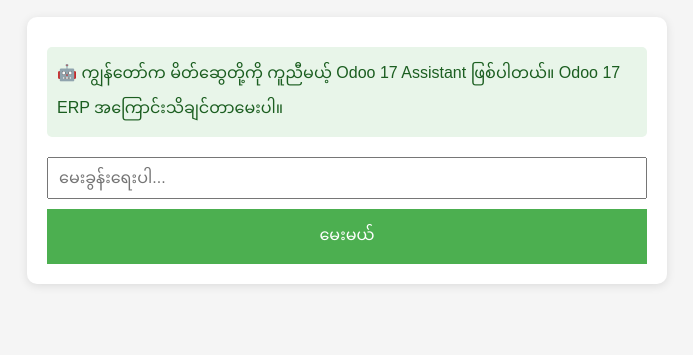
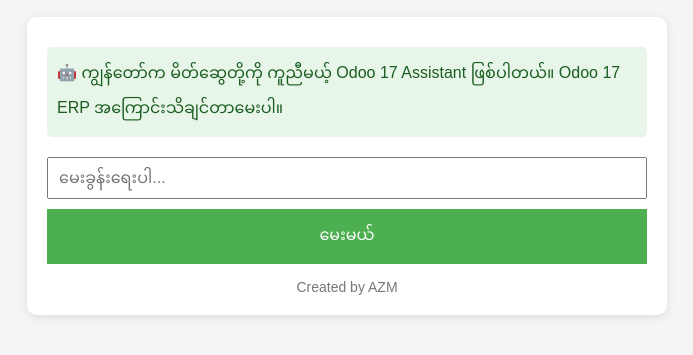
Before and after one commit to koazmin/MEEC-odoo-bot, a plain HTML site: page index.html in a window 1280 px wide. Shown: the part 97-452 px from the top of the page, without its empty margins (293-986 px from the left). Drawn offline with Linux system fonts and the light colour scheme.

Commit message:
Update index.html

```diff
--- a/index.html
+++ b/index.html
@@ -67,6 +67,13 @@
     #logo-container img {
       max-height: 60px;
     }
+
+    .footer {
+      text-align: center;
+      margin-top: 15px;
+      color: #777;
+      font-size: 14px;
+    }
   </style>
 </head>
 <body>
@@ -82,6 +89,9 @@
     <div id="messages"></div>
     <input id="userInput" type="text" placeholder="မေးခွန်းရေးပါ..." />
     <button onclick="sendMessage()">မေးမယ်</button>
+
+    <!-- Creator Note -->
+    <div class="footer">Created by AZM</div>
   </div>
 
   <script src="script.js"></script>
```
